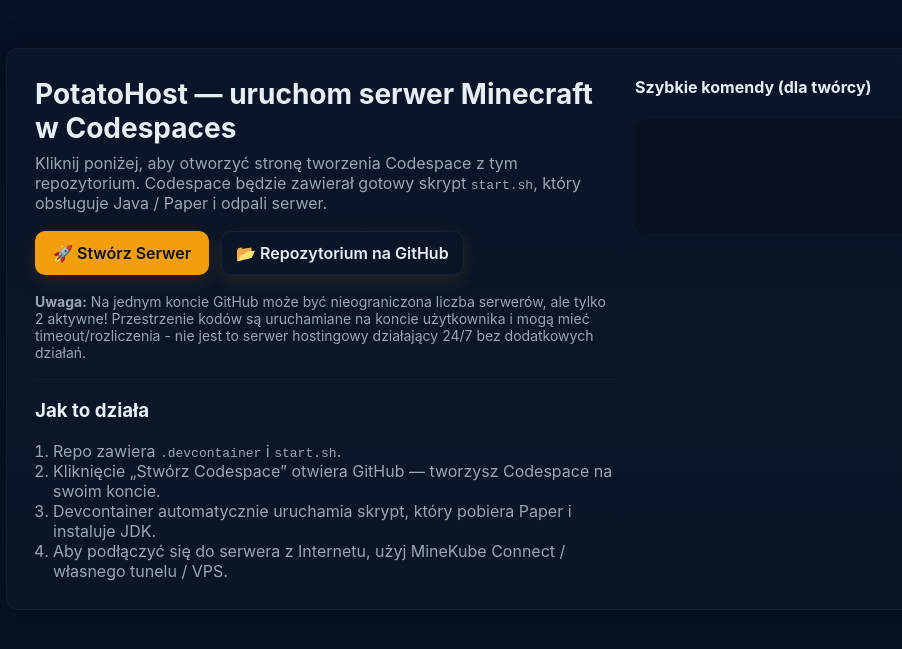
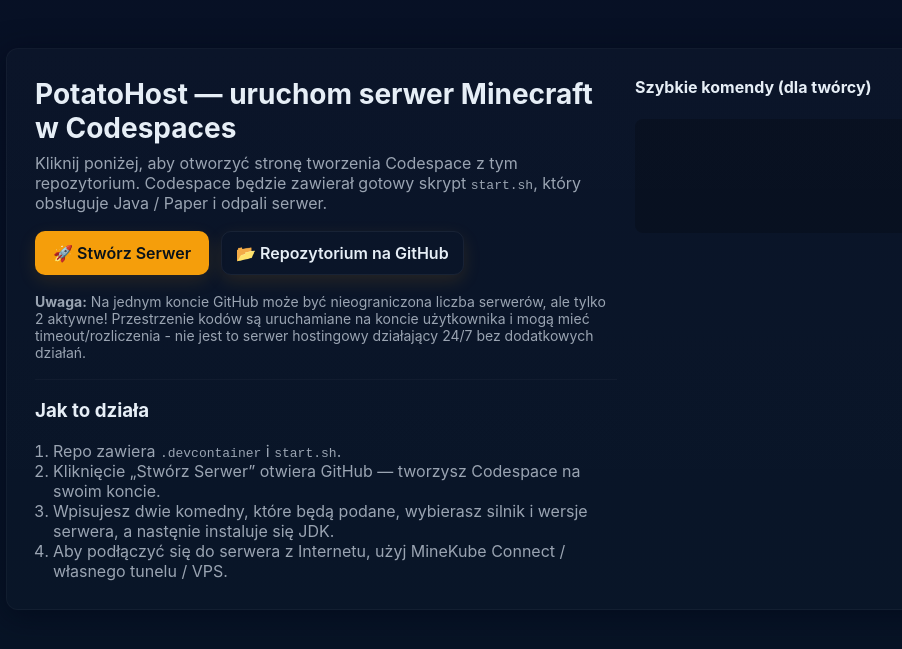
Before and after one commit to FranQ213/PotatoHost, a plain HTML site: page index.html in a window 1280 px wide. Shown: the part 103-752 px from the top of the page, without its empty margins (145-1047 px from the left). Drawn offline with Linux system fonts and the light colour scheme.

Commit message:
Update index.html

```diff
--- a/index.html
+++ b/index.html
@@ -145,8 +145,8 @@
           <h3>Jak to działa</h3>
           <ol style="color:var(--muted);margin:8px 0 0;padding-left:18px">
             <li>Repo zawiera <code>.devcontainer</code> i <code>start.sh</code>.</li>
-            <li>Kliknięcie „Stwórz Codespace” otwiera GitHub — tworzysz Codespace na swoim koncie.</li>
-            <li>Devcontainer automatycznie uruchamia skrypt, który pobiera Paper i instaluje JDK.</li>
+            <li>Kliknięcie „Stwórz Serwer” otwiera GitHub — tworzysz Codespace na swoim koncie.</li>
+            <li>Wpisujesz dwie komedny, które będą podane, wybierasz silnik i wersje serwera, a nastęnie instaluje się JDK.</li>
             <li>Aby podłączyć się do serwera z Internetu, użyj MineKube Connect / własnego tunelu / VPS.</li>
           </ol>
         </div>
```
